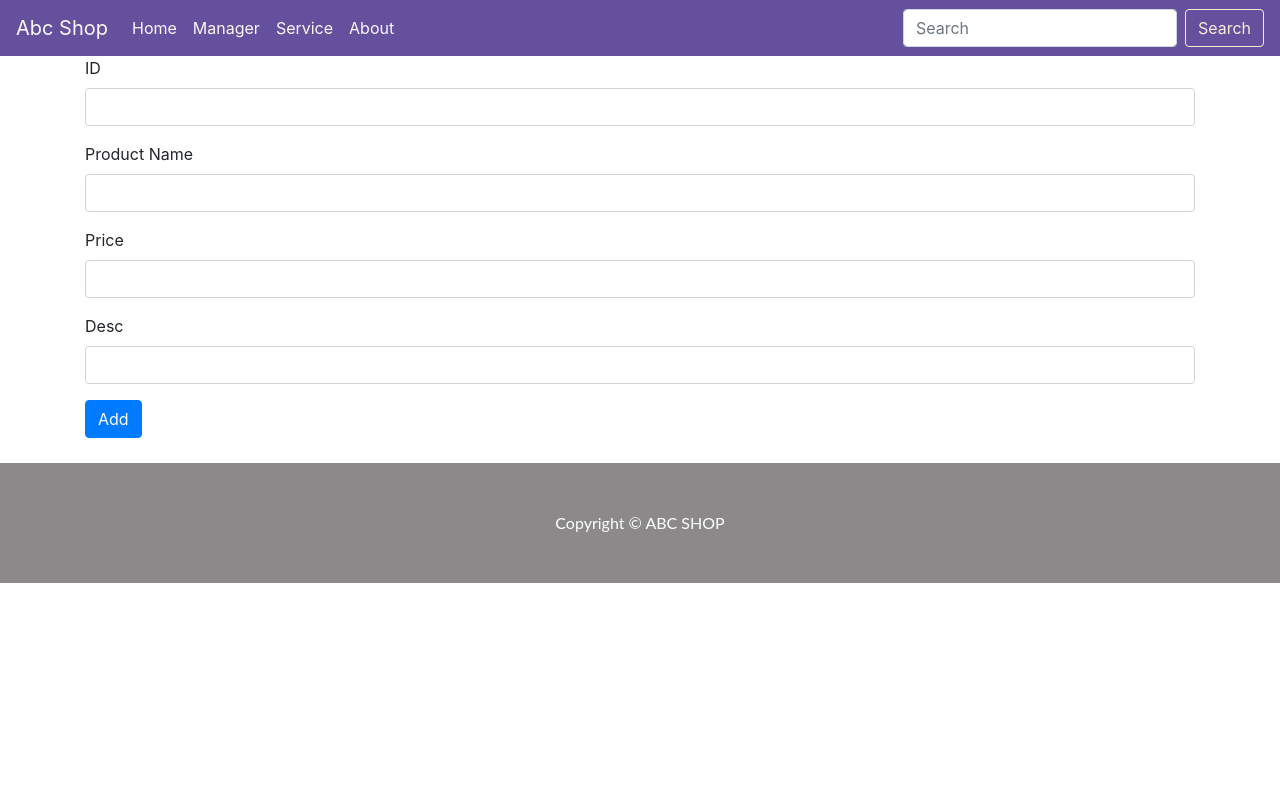
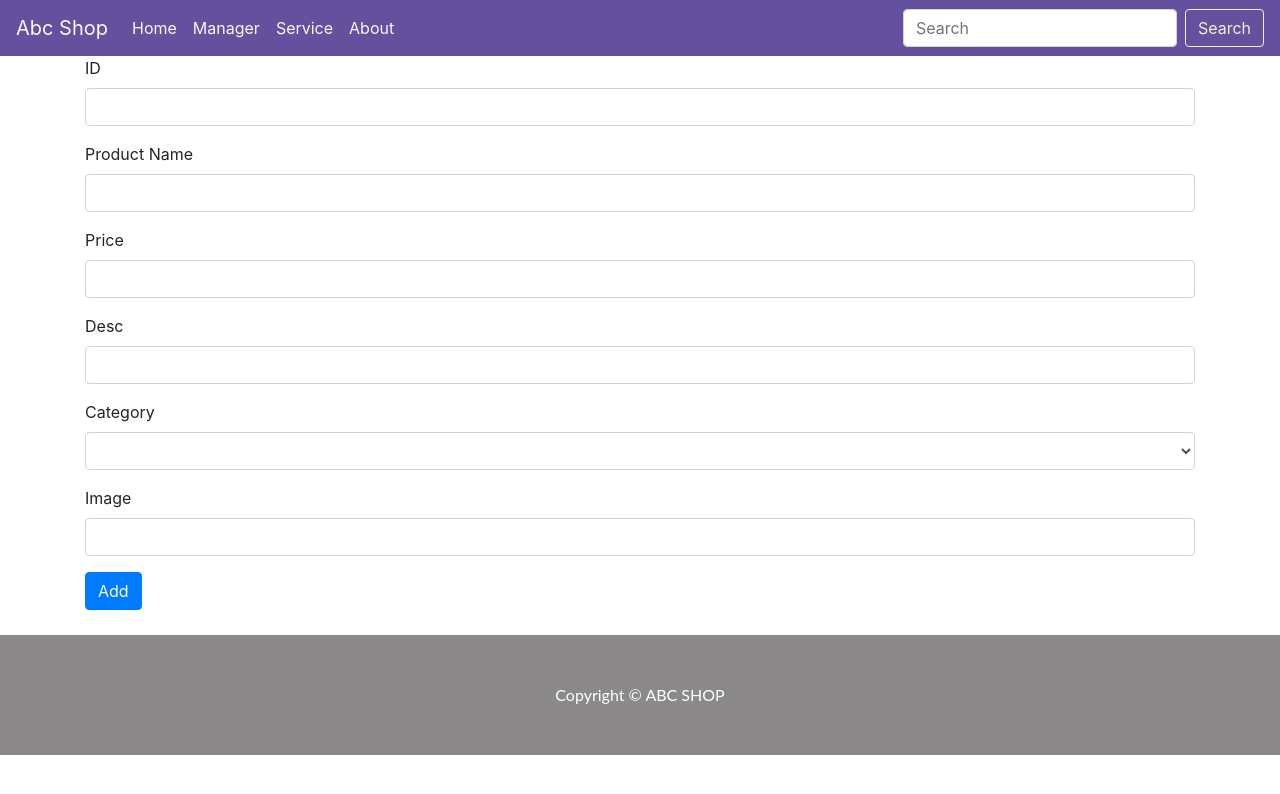
Before and after one commit to pntan2000/tanpnph07438-ass, an Angular app: page /product/add in a window 1280 px wide. Shown: the top 794 px of the page. Built offline with nearby package versions, Linux system fonts and the light colour scheme.

Commit message:
2 files modified

```diff
--- a/src/app/add-product/add-product.component.html
+++ b/src/app/add-product/add-product.component.html
@@ -15,5 +15,18 @@
     <label for="exampleInputPassword1">Desc</label>
     <input type="text" class="form-control" name="desc" [(ngModel)]="product.desc">
   </div>
+  <div class="form-group">
+    <label for="exampleInputPassword1">Category</label>
+    <select class="form-control" name="category" [(ngModel)]="product.category">
+      <option value="iphone">Iphone</option>
+      <option value="samsung">Samsung</option>
+      <option value="oppo">Oppo</option>
+      <option value="xiaomi">Xiaomi</option>
+    </select>
+  </div>
+  <div class="form-group">
+    <label for="exampleInputPassword1">Image</label>
+    <input type="text" class="form-control" name="img" [(ngModel)]="product.img">
+  </div>
   <button type="submit" class="btn btn-primary" routerLink="/product-manager" (click)="addProduct()">Add</button>
 </form>
--- a/src/app/add-product/add-product.component.ts
+++ b/src/app/add-product/add-product.component.ts
@@ -18,4 +18,19 @@ export class AddProductComponent implements OnInit {
   addProduct(){
     this.productService.addProduct(this.product);
   }
+  loadImage(val) {
+        var img = val.parentElement.children[0].children[0];
+        var ina = val.parentElement.children[2];
+        var file = val.files[0];
+        var reader = new FileReader();
+
+        reader.addEventListener("load", function () {
+            img.src = reader.result;
+            ina.value = reader.result;
+        }, false);
+
+        if (file) {
+            reader.readAsDataURL(file);
+        }
+    }
 }
```
